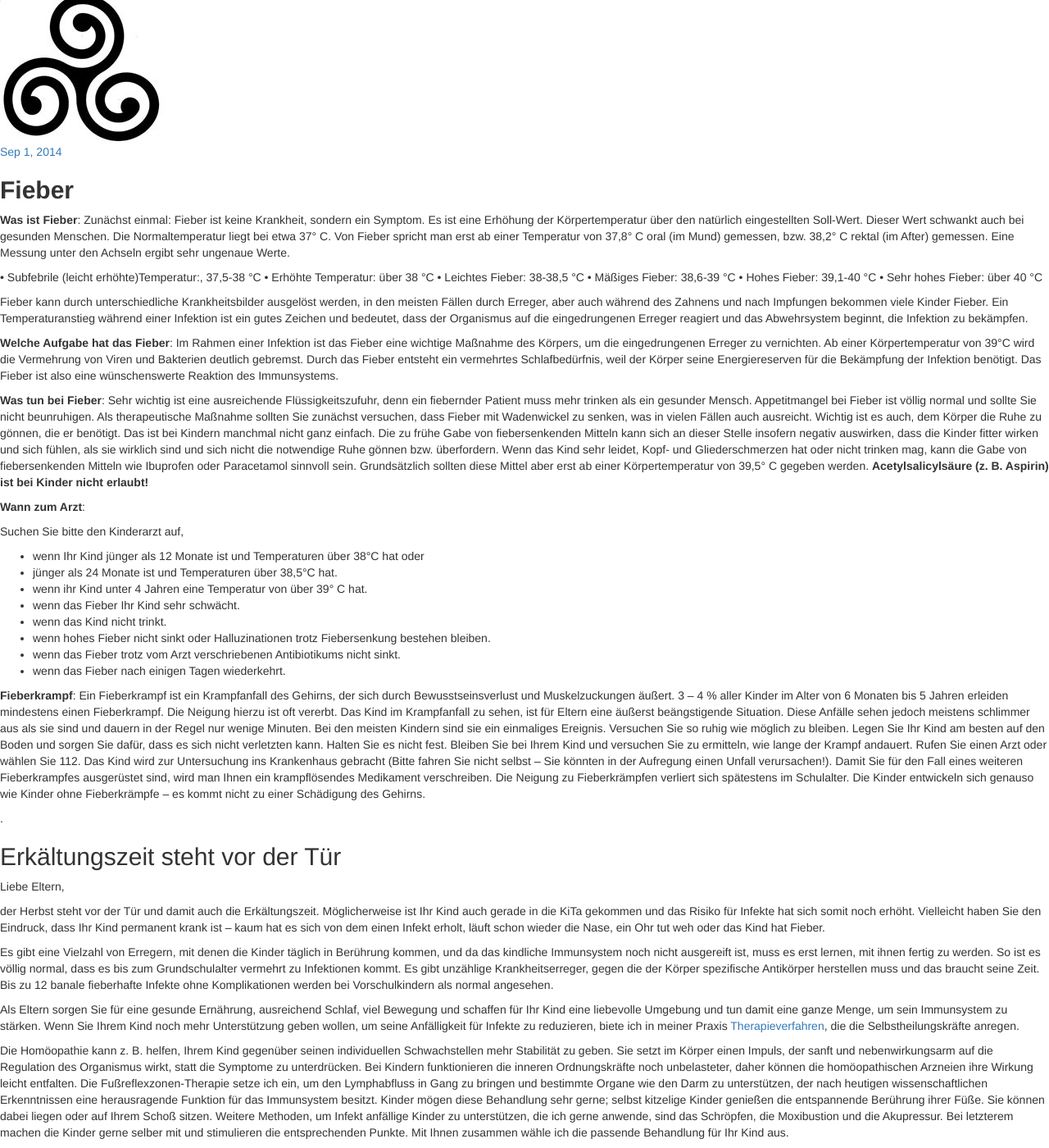
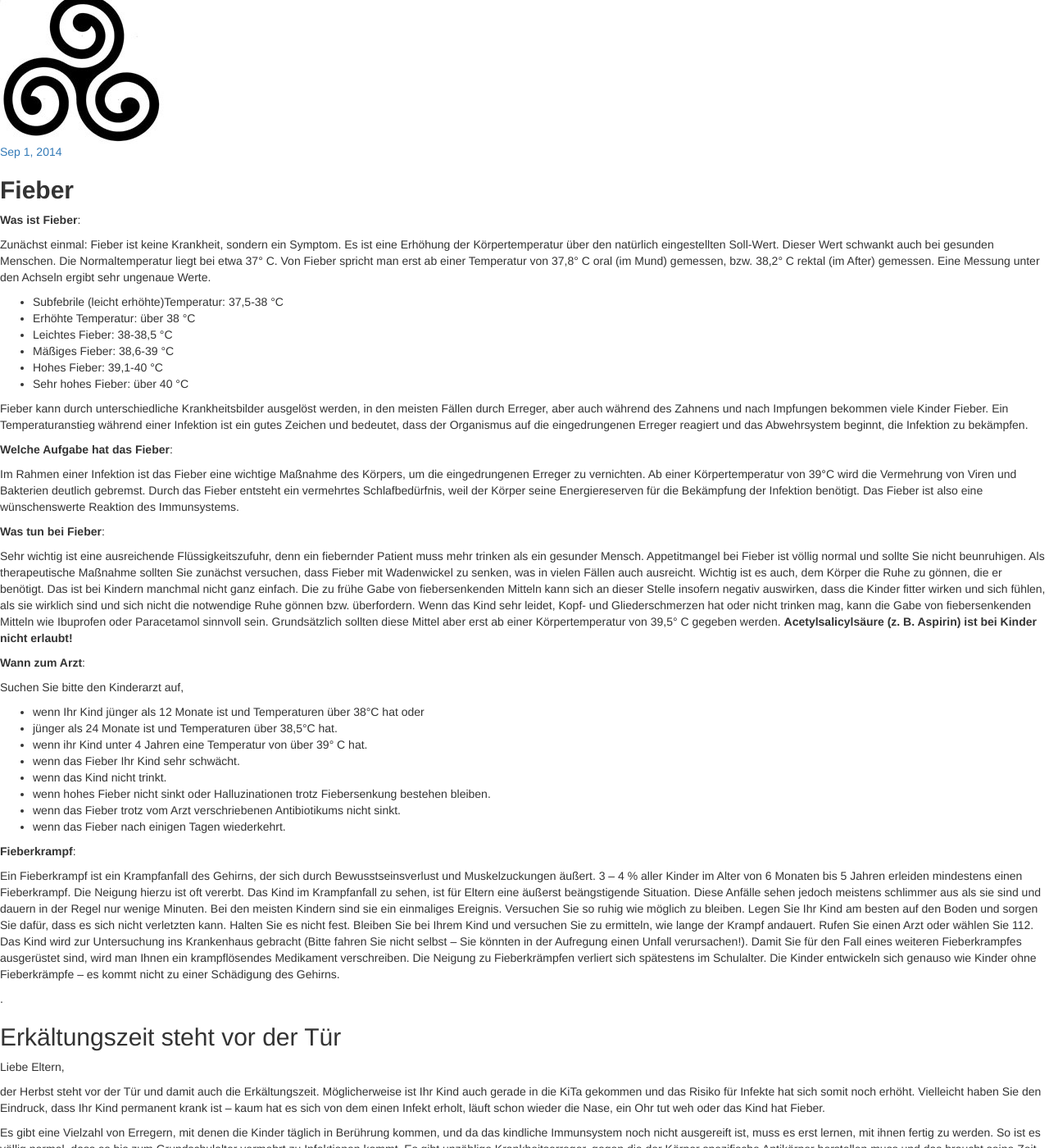
Before and after one commit to heilpraktiker/heilpraktiker.github.io, a Jekyll site: the page built from _posts/2014-09-01-hallo-welt.md, in a window 1280 px wide and 1400 px high, scrolled down 371 px. Shown: the whole window at 82% size. Built offline with Jekyll 4.4.1, drawn with Linux system fonts in a browser that asks for light colours; nearby versions of some CDN libraries; comment, search, counter and statistics services are not loaded.

```diff
--- a/_posts/2014-09-01-hallo-welt.md
+++ b/_posts/2014-09-01-hallo-welt.md
@@ -7,22 +7,25 @@ published: true
 ##  **Fieber**
 
 **Was ist Fieber**:
+
 Zunächst einmal: Fieber ist keine Krankheit, sondern ein Symptom. Es ist eine Erhöhung der Körpertemperatur über den natürlich eingestellten Soll-Wert. Dieser Wert schwankt auch bei gesunden Menschen. Die Normaltemperatur liegt bei etwa 37° C. Von Fieber spricht man erst ab einer Temperatur von 37,8° C oral (im Mund) gemessen, bzw. 38,2° C rektal (im After) gemessen. Eine Messung unter den Achseln ergibt sehr ungenaue Werte.
 
-•	Subfebrile (leicht erhöhte)Temperatur:, 37,5-38 °C
-•	Erhöhte Temperatur: über 38 °C
-•	Leichtes Fieber: 38-38,5 °C
-•	Mäßiges Fieber: 38,6-39 °C
-•	Hohes Fieber: 39,1-40 °C
-•	Sehr hohes Fieber: über 40 °C
+- Subfebrile (leicht erhöhte)Temperatur: 37,5-38 °C
+- Erhöhte Temperatur: über 38 °C
+- Leichtes Fieber: 38-38,5 °C
+- Mäßiges Fieber: 38,6-39 °C
+- Hohes Fieber: 39,1-40 °C
+- Sehr hohes Fieber: über 40 °C
 
 Fieber kann durch unterschiedliche Krankheitsbilder ausgelöst werden,  in den meisten Fällen  durch Erreger, aber auch während des Zahnens und nach Impfungen bekommen viele Kinder Fieber.
 Ein Temperaturanstieg während einer Infektion ist ein gutes Zeichen und bedeutet, dass der Organismus auf die eingedrungenen Erreger reagiert und das Abwehrsystem beginnt, die Infektion zu bekämpfen.
 
 **Welche Aufgabe hat das Fieber**:
+
 Im Rahmen einer Infektion ist das Fieber eine wichtige Maßnahme des Körpers, um die eingedrungenen Erreger zu vernichten. Ab einer Körpertemperatur von 39°C wird die Vermehrung von Viren und Bakterien deutlich gebremst. Durch das Fieber entsteht ein vermehrtes Schlafbedürfnis, weil der Körper seine Energiereserven für die Bekämpfung der Infektion benötigt. Das Fieber ist also eine wünschenswerte Reaktion des Immunsystems.
 
 **Was tun bei Fieber**:
+
 Sehr wichtig ist eine ausreichende Flüssigkeitszufuhr, denn ein fiebernder Patient muss mehr trinken als ein gesunder Mensch. Appetitmangel bei Fieber ist völlig normal und sollte Sie nicht beunruhigen. Als therapeutische Maßnahme sollten Sie zunächst versuchen, dass Fieber mit Wadenwickel zu senken, was in vielen Fällen auch ausreicht.
 Wichtig ist es auch, dem Körper die Ruhe zu gönnen, die er benötigt. Das ist bei Kindern manchmal nicht ganz einfach. Die zu frühe Gabe von fiebersenkenden Mitteln kann sich an dieser Stelle insofern negativ auswirken, dass die Kinder fitter wirken und sich fühlen, als sie wirklich sind und sich nicht die notwendige Ruhe gönnen bzw. überfordern.
 Wenn das Kind sehr leidet, Kopf- und Gliederschmerzen hat oder nicht trinken mag, kann die Gabe von fiebersenkenden Mitteln wie Ibuprofen oder Paracetamol sinnvoll sein. Grundsätzlich sollten diese Mittel aber erst ab einer Körpertemperatur von 39,5° C gegeben werden. **Acetylsalicylsäure (z. B. Aspirin) ist bei Kinder nicht erlaubt!**
@@ -40,6 +43,7 @@ Suchen Sie bitte den Kinderarzt auf,
 - wenn das Fieber nach einigen Tagen wiederkehrt.
 
 **Fieberkrampf**:
+
 Ein Fieberkrampf ist ein Krampfanfall des Gehirns, der sich durch Bewusstseinsverlust und Muskelzuckungen äußert. 3 – 4 % aller Kinder im Alter von 6 Monaten bis 5 Jahren erleiden mindestens einen Fieberkrampf. Die Neigung hierzu ist oft vererbt.
 Das Kind im Krampfanfall zu sehen, ist für Eltern eine äußerst beängstigende Situation. Diese Anfälle sehen jedoch meistens schlimmer aus als sie sind und dauern in der Regel nur wenige Minuten. Bei den meisten Kindern sind sie ein einmaliges Ereignis.
 Versuchen Sie so ruhig wie möglich zu bleiben. Legen Sie Ihr Kind am besten auf den Boden und sorgen Sie dafür, dass es sich nicht verletzten kann. Halten Sie es nicht fest. Bleiben Sie bei Ihrem Kind und versuchen Sie zu ermitteln, wie lange der Krampf andauert.
```
